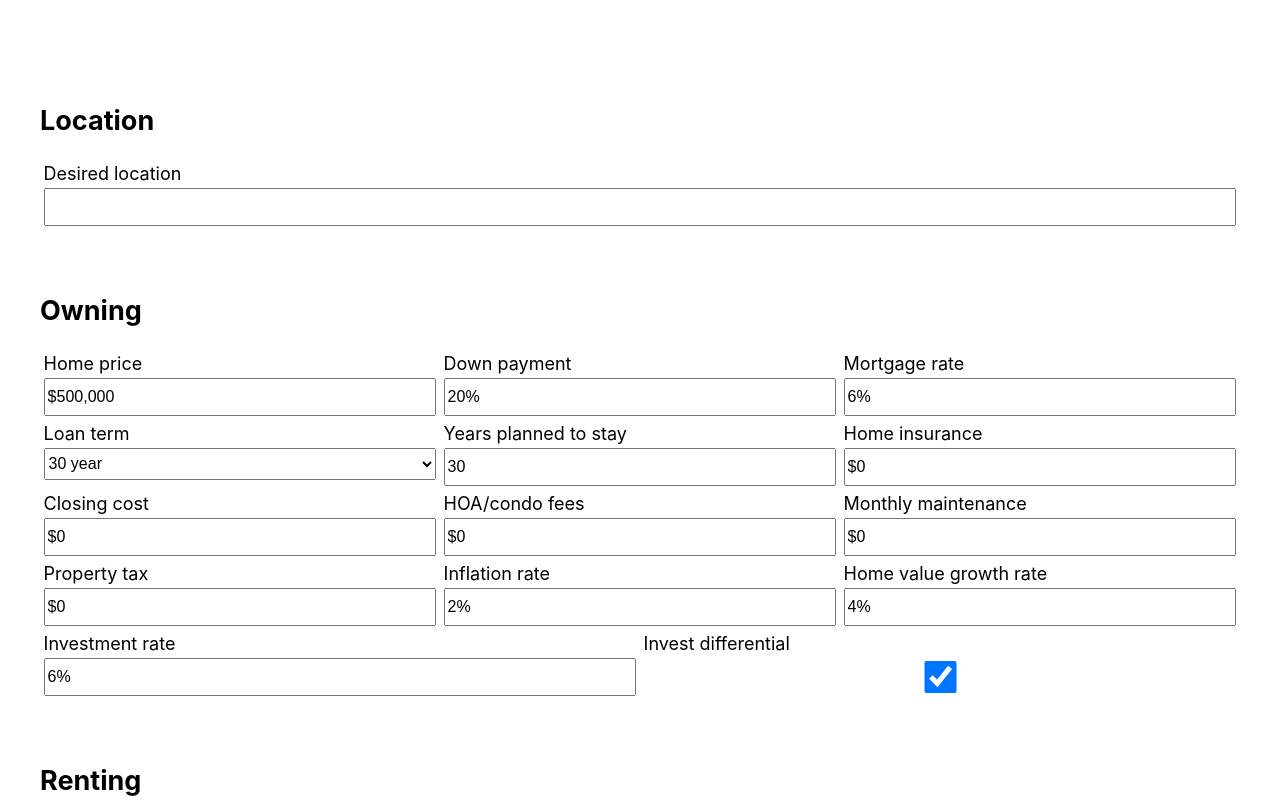
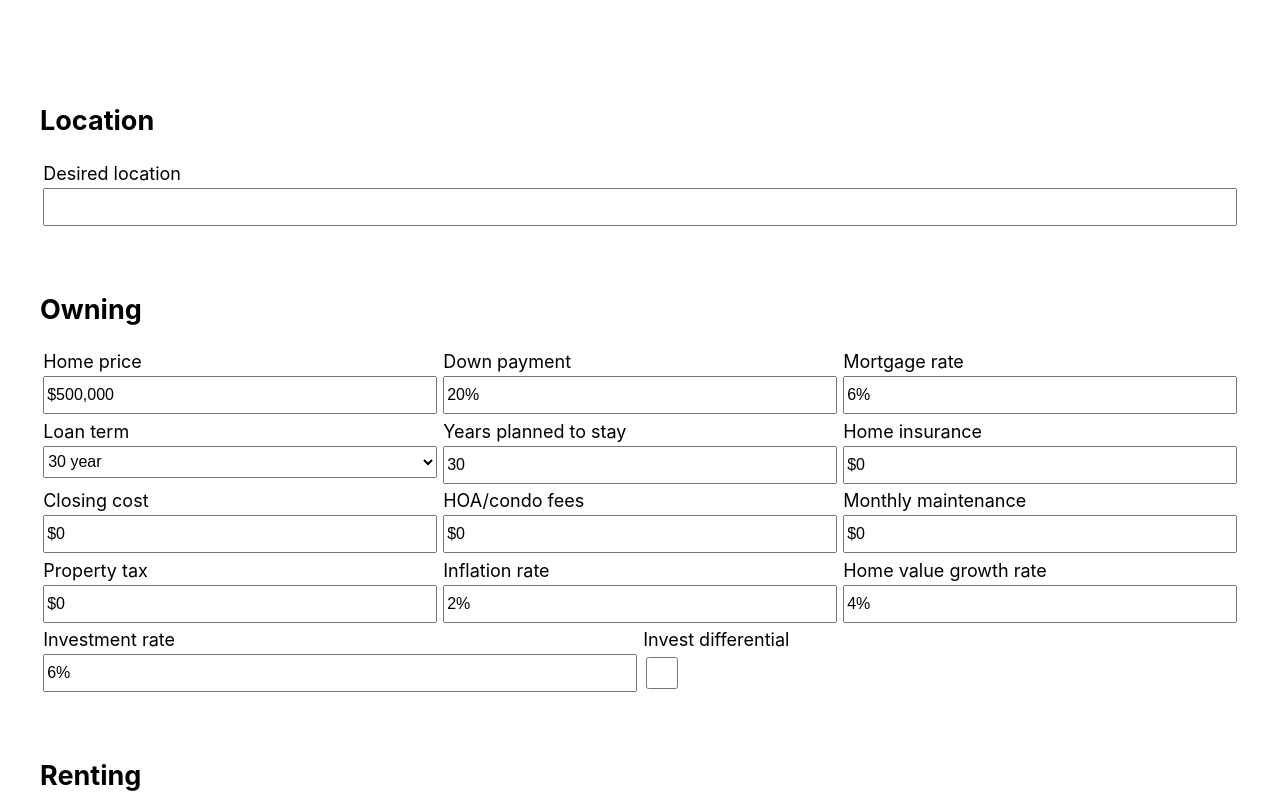
Before and after one commit to nickyggoodman/rentorbuy, a React (Vite) app in the folder rentorbuy/: page / in a window 1280 px wide. Shown: the top 800 px of the page. Built offline with nearby package versions, Linux system fonts and the light colour scheme.

Commit message:
add more formatting

```diff
--- a/rentorbuy/src/App.jsx
+++ b/rentorbuy/src/App.jsx
@@ -52,7 +52,7 @@ function App() {
       parkingFee: 0,
       maintenanceFee: 0,
       amenitiesFee: 0,
-      differentialIncluded: true,
+      differentialIncluded: false,
     }
   );
 
--- a/rentorbuy/src/CalcForm.css
+++ b/rentorbuy/src/CalcForm.css
@@ -22,8 +22,13 @@
 .inputField {
   flex: 1 0 31%;
   margin: 0 0 0 0;
-  padding: .2em;
+  padding: .2rem;
   display: flex;
   flex-direction: column;
-  text-align: left;
 }
+
+.checkboxInput {
+  width: 2rem;
+  padding: 0rem;
+  margin: .2rem;
+}
```
